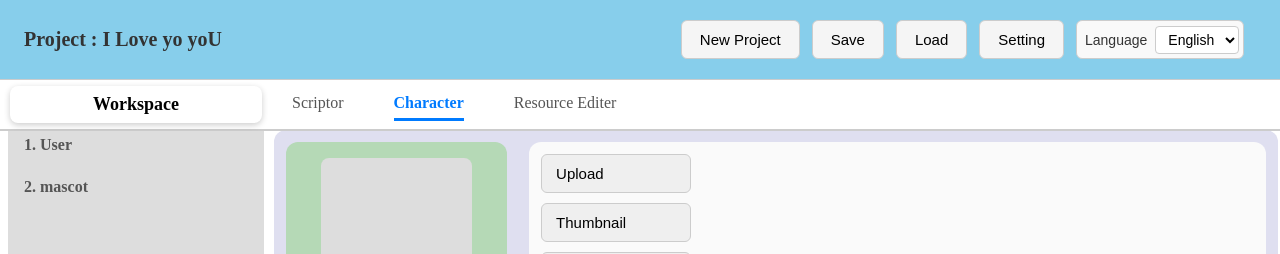
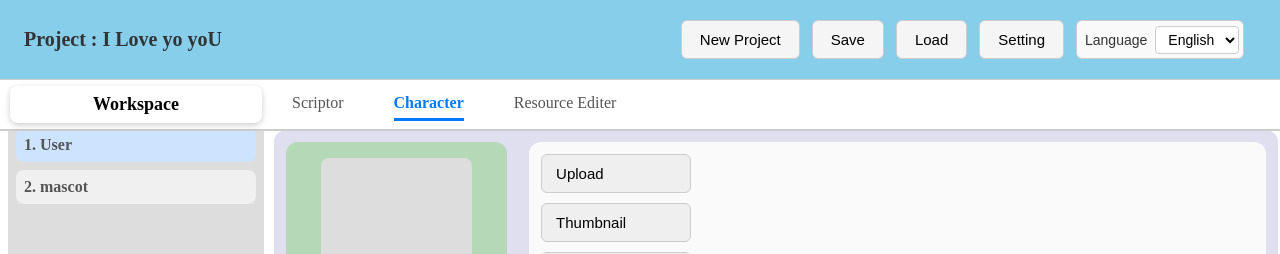
Before and after one commit to andoricano/JsonGenerator, a React (Vite) app: page / in a window 1280 px wide. Shown: the top 254 px of the page. Built offline with nearby package versions, Linux system fonts and the light colour scheme; no server answers.

Commit message:
[fix] 변경된 data type에 Character UI 재적용.

```diff
--- a/src/components/aside/SideCharacterBar.tsx
+++ b/src/components/aside/SideCharacterBar.tsx
@@ -1,6 +1,5 @@
 import { useEffect, useRef, useState } from "react";
 import { useAppStore } from "../../AppProvider";
-
 
 export default function SideCharacterBar() {
   const { characterList, selectedCharacter, setSelectedCharacter } = useAppStore();
@@ -8,16 +7,16 @@ export default function SideCharacterBar() {
 
   const [characterUrls, setCharacterUrls] = useState<(string | null)[]>([]);
 
-    // useEffect(() => {
-    //     const urls = characterList.map(char =>
-    //         char.img && char.img.length > 0 ? URL.createObjectURL(char.img[char.represent]) : null
-    //     );
-    //     setCharacterUrls(urls);
+  useEffect(() => {
+    const urls = characterList.map(char =>
+      char.img && char.img.length > 0 ? URL.createObjectURL(char.img[char.selectedImageIndex]) : null
+    );
+    setCharacterUrls(urls);
 
-    //     return () => {
-    //         urls.forEach(url => url && URL.revokeObjectURL(url));
-    //     };
-    // }, [characterList]);
+    return () => {
+      urls.forEach(url => url && URL.revokeObjectURL(url));
+    };
+  }, [characterList]);
 
   useEffect(() => {
     const el = containerRef.current;
@@ -26,44 +25,28 @@ export default function SideCharacterBar() {
   }, [characterList]);
 
   return (
-        <div
-            ref={containerRef}
-            style={{
-                flex: 1,
-                minHeight: 0,
-                display: "flex",
-                flexDirection: "column",
-                overflowY: "auto",
-                padding: "8px",
-            }}
-        >
+    <div ref={containerRef} style={styles.container}>
       {characterList.map((character, idx) => {
         const profileUrl = characterUrls[idx];
+        const isSelected = selectedCharacter?.name === character.name;
 
         return (
           <div
+            key={character.name ?? idx}
             onClick={() => setSelectedCharacter(character)}
             style={{
-                            marginBottom: "8px",
-                            padding: "8px",
-                            borderRadius: "8px",
-                            display: "flex",
-                            alignItems: "flex-start",
-                            gap: "8px",
-                            flexDirection: "column",
-                            cursor: "pointer",
-                            // background: isSelected ? "#cde4ff" : "#f0f0f0",
-                            transition: "background 0.2s",
+              ...styles.characterItem,
+              background: isSelected ? "#cde4ff" : "#f0f0f0",
             }}
           >
-                        <div style={{ fontWeight: "bold", color: "#555" }}>
+            <div style={styles.characterName}>
               {idx + 1}. {character.name}
             </div>
             {profileUrl && (
               <img
                 src={profileUrl}
                 alt={`${character.name}-represent`}
-                                style={{ width: 40, height: 40, borderRadius: "6px", objectFit: "cover" }}
+                style={styles.characterImage}
               />
             )}
           </div>
@@ -72,3 +55,35 @@ export default function SideCharacterBar() {
     </div>
   );
 }
+
+const styles: Record<string, React.CSSProperties> = {
+  container: {
+    flex: 1,
+    minHeight: 0,
+    display: "flex",
+    flexDirection: "column",
+    overflowY: "auto",
+    padding: 8,
+  },
+  characterItem: {
+    marginBottom: 8,
+    padding: 8,
+    borderRadius: 8,
+    display: "flex",
+    flexDirection: "column",
+    alignItems: "flex-start",
+    gap: 8,
+    cursor: "pointer",
+    transition: "background 0.2s",
+  },
+  characterName: {
+    fontWeight: "bold",
+    color: "#555",
+  },
+  characterImage: {
+    width: 40,
+    height: 40,
+    borderRadius: 6,
+    objectFit: "cover",
+  },
+};
--- a/src/components/main/tab/character/image/CharacterImageUploader.tsx
+++ b/src/components/main/tab/character/image/CharacterImageUploader.tsx
@@ -1,4 +1,4 @@
-import React, { useState } from "react";
+import React, { useState, useEffect } from "react";
 
 
 type ImageUploaderDialogProps = {
@@ -13,6 +13,15 @@ const ImageUploaderDialog: React.FC<ImageUploaderDialogProps> = ({
 }) => {
   const [preview, setPreview] = useState<string | null>(null);
   const [selectedFile, setSelectedFile] = useState<File | null>(null);
+
+
+  useEffect(() => {
+    if (isOpen) {
+      setPreview(null);
+      setSelectedFile(null);
+    }
+  }, [isOpen]);
+
 
   if (!isOpen) return null;
   const handleFile = (file: File) => {
--- a/src/components/main/tab/character/image/CharacterWorkspace.tsx
+++ b/src/components/main/tab/character/image/CharacterWorkspace.tsx
@@ -1,4 +1,4 @@
-import { useState } from "react";
+import { useState, useEffect } from "react";
 import AsideToolbar from "../image/AsideToolbar";
 import CharacterImageSlider from "./CharacterImageSlider";
 import ImageUploaderDialog from "./CharacterImageUploader";
@@ -8,7 +8,14 @@ export default function CharacterWorkspace() {
   const { selectedCharacter, addCharacterImage, changeCharacterThumbnail } = useAppStore();
   const [isDialogOpen, setIsDialogOpen] = useState(false);
 
+
   const [selectedIdx, setSelectedIdx] = useState<number>(0);
+
+  useEffect(() => {
+    if (selectedCharacter) {
+      setSelectedIdx(selectedCharacter.selectedImageIndex);
+    }
+  }, [selectedCharacter?.selectedImageIndex]);
 
   const openDialog = () => setIsDialogOpen(true);
   const closeDialog = () => setIsDialogOpen(false);
--- a/src/scene.ts
+++ b/src/scene.ts
@@ -30,12 +30,12 @@ export const defaultCharacter: Character[] = [
   {
     name: "User",
     img: [],
-    selectedImageIndex: -1
+    selectedImageIndex: 0
   },
   {
     name: "mascot",
     img: [],
-    selectedImageIndex: -1
+    selectedImageIndex: 0
   }
 ];
 export const defaultScriptCharacter: ScriptCharacter[] = [
--- a/src/stores/AppStore.ts
+++ b/src/stores/AppStore.ts
@@ -91,13 +91,16 @@ export function useStoreLogic() {
 
   const updateSelectedCharacter = (updated: Character) => {
     setSelectedCharacter(updated);
+    setCharacterList(prev =>
+      prev.map(char => char === selectedCharacter ? updated : char)
+    );
   };
 
   const addCharacter = () => {
     const newCharacter: Character = {
       name: "New Character",
       img: [],
-      selectedImageIndex: -1
+      selectedImageIndex: 0
     };
 
     setCharacterList((prev) => [...prev, newCharacter]);
```
Lines whose indentation alone changed are shown as unchanged.
